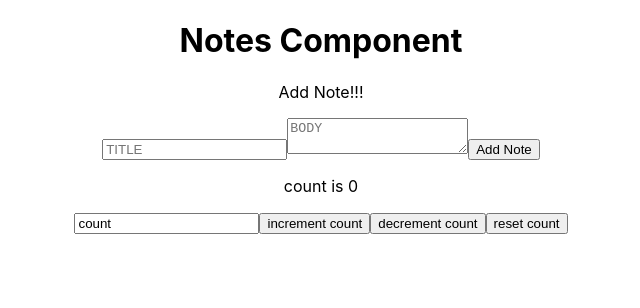
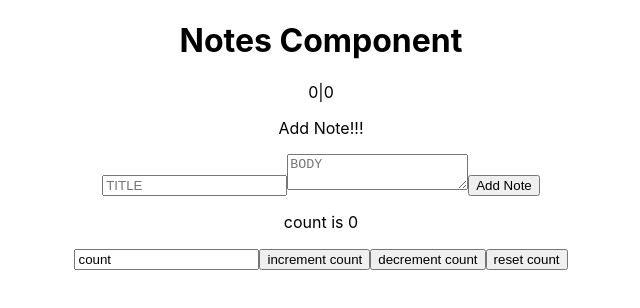
Before and after one commit to kgallagher52/React-Hooks, a React (Create React App) app: page / in a window 1280 px wide. Shown: the top 308 px of the page, without its empty margins (319-959 px from the left). Built offline with nearby package versions, Linux system fonts and the light colour scheme.

Commit message:
adding custom hook, but right now I am not using useEffect which is ccausing the browser to crash because the event listner is not being removed when the component dismounts

```diff
--- a/src/components/Notes.js
+++ b/src/components/Notes.js
@@ -4,12 +4,15 @@ import React, { useState, useEffect, useReducer } from 'react'
 import Note from './Note'
 import notesReducer from './notesReducer'
 import Form from './Form'
+import useMousePosition from './useMousePosition'
 import NotesContext from './context/NotesContext'
 
 const Notes = () => {
     const [notes, dispatch] = useReducer(notesReducer, [])
     const [title, setTitle] = useState('')
     const [body, setBody] = useState('')
+
+    const position = useMousePosition()
 
     useEffect(() => {
         const notes = JSON.parse(localStorage.getItem('notes'))
@@ -48,6 +51,7 @@ const Notes = () => {
     return (
         <NotesContext.Provider value={{addNote,notes,removeNote, title, body, setBody, setTitle, addNote}}>
             <h1>Notes Component</h1>
+            <p>{position.x}|{position.y}</p>
             <Note/>
             <Form/>
         </NotesContext.Provider>
--- /dev/null
+++ b/src/components/useMousePosition.js
@@ -0,0 +1,16 @@
+import React, { useState, useEffect } from 'react'
+
+// Can call it what you want but use at the beginning is best practice for custom hooks
+const useMousePosition = () => {
+  const [position, setPosition] = useState({ x:0,y:0 }) // Fine to store as an object because x & y will always be changed together
+    document.addEventListener('mousemove', (e) => { // Right now this will crash because it is calling again ang again
+        setPosition({
+            x: e.pageX,
+            y: e.pageY
+        })
+    })
+
+    return position // Only cares about the position and if it's updated
+}
+
+export default useMousePosition
```
